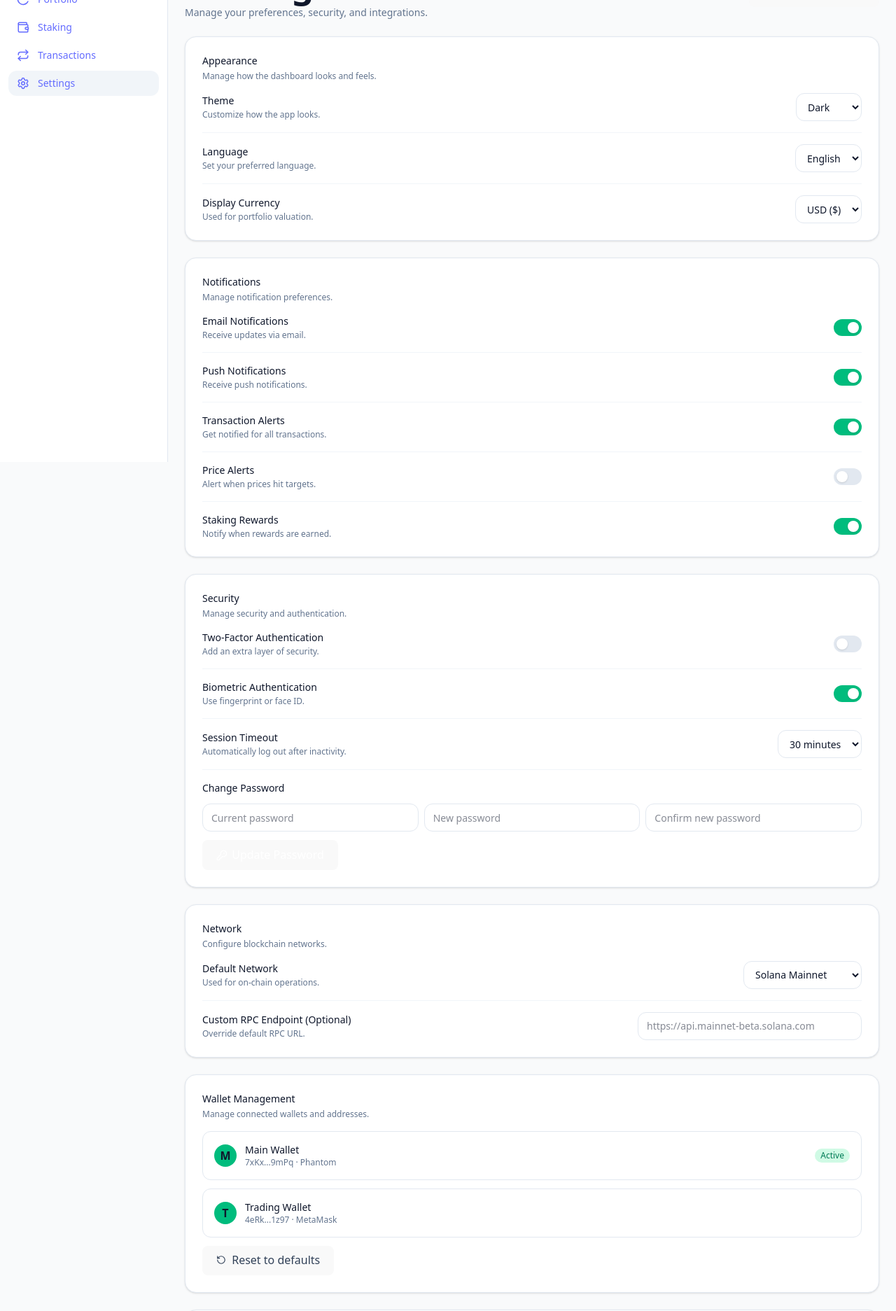
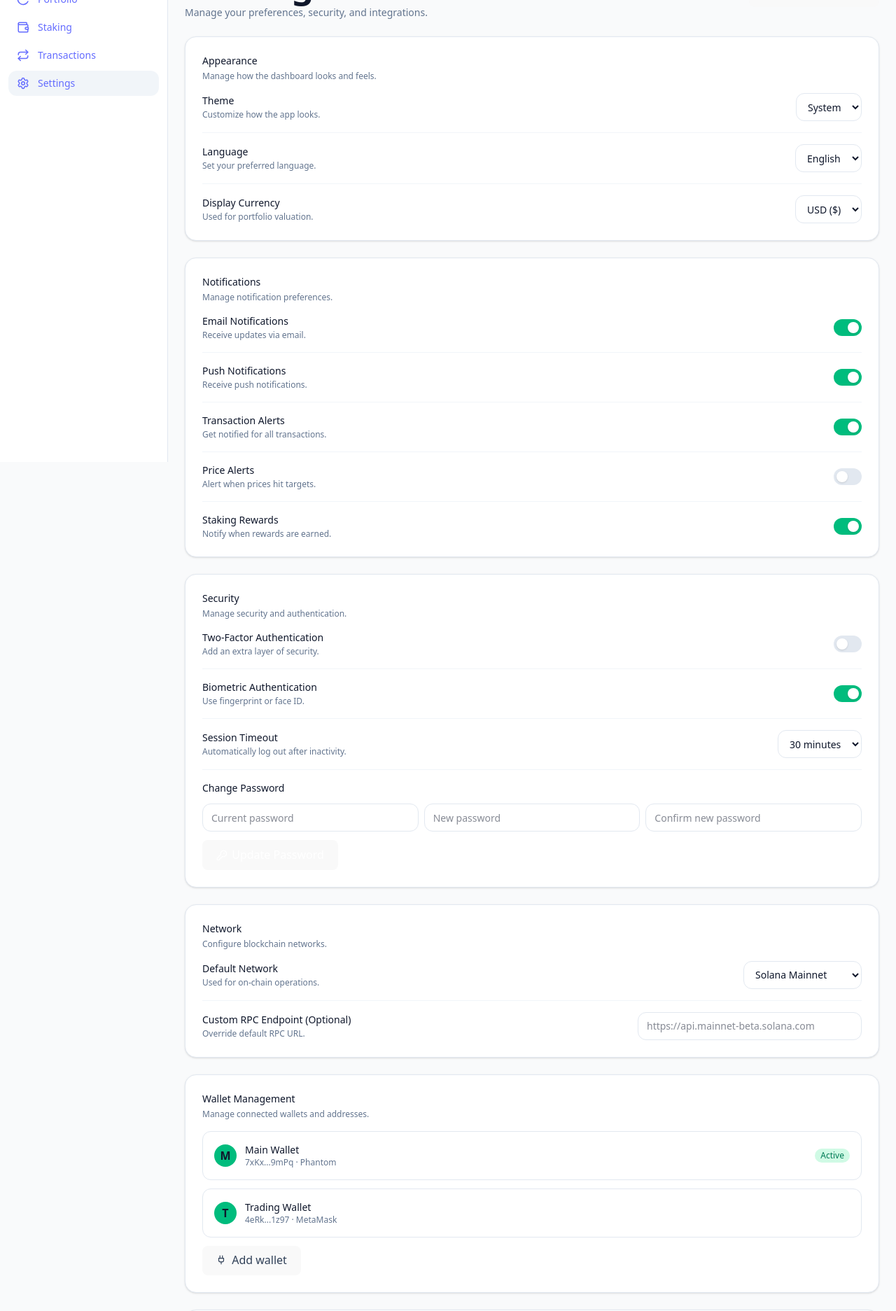
Before and after one commit to malih99/CryptoVault, a React (Vite) app: page /settings in a window 1280 px wide. Shown: the part 140-2013 px from the top of the page at 70% size. Built offline with nearby package versions, Linux system fonts and the light colour scheme.

Commit message:
Finish settings page: sync theme/lang with UI store, add confirmations and wire danger zone actions

```diff
--- a/src/features/settings/SettingsPage.tsx
+++ b/src/features/settings/SettingsPage.tsx
@@ -1,5 +1,6 @@
 import { useState } from "react";
 import { RotateCcw, Eye, KeyRound, Download, Trash2, Plug } from "lucide-react";
+import { useQueryClient } from "@tanstack/react-query";
 import Toggle from "../../components/ui/Toggle";
 import { Button } from "../../components/ui/Button";
 import SettingsSection from "./SettingsSection";
@@ -8,9 +9,14 @@ import { fieldBase } from "./settingsFieldBase";
 import { useSettings, type ThemePreference } from "./useSettings";
 import AlertModal from "../../components/ui/AlertModal";
 import ConfirmDialog from "../../components/ui/ConfirmDialog";
+import { useUI } from "../../store/ui.store";
+import { useWallet } from "../wallet/useWallet";
 
 export default function SettingsPage() {
   const { settings, update, resetToDefaults } = useSettings();
+  const { theme, locale, setTheme, setLocale } = useUI();
+  const { disconnect } = useWallet();
+  const queryClient = useQueryClient();
 
   const [currentPassword, setCurrentPassword] = useState("");
   const [newPassword, setNewPassword] = useState("");
@@ -23,13 +29,18 @@ export default function SettingsPage() {
   const [confirmClear, setConfirmClear] = useState(false);
   const [confirmDisconnect, setConfirmDisconnect] = useState(false);
   const [confirmDelete, setConfirmDelete] = useState(false);
+  const [confirmReset, setConfirmReset] = useState(false);
 
   const handleThemeChange = (value: string) => {
-    update("theme", value as ThemePreference);
+    const pref = value as ThemePreference;
+    update("theme", pref);
+    setTheme(pref);
   };
 
   const handleLanguageChange = (value: string) => {
-    update("language", value === "fa" ? "fa" : "en");
+    const lang = value === "fa" ? "fa" : "en";
+    update("language", lang);
+    setLocale(lang);
   };
 
   const handleCurrencyChange = (value: string) => {
@@ -126,13 +137,7 @@ export default function SettingsPage() {
   };
 
   const handleResetAll = () => {
-    if (
-      window.confirm(
-        "Reset all settings to their default values? This won't affect your assets. "
-      )
-    ) {
-      resetToDefaults();
-    }
+    setConfirmReset(true);
   };
 
   return (
@@ -173,7 +178,7 @@ export default function SettingsPage() {
         >
           <select
             className={fieldBase}
-            value={settings.theme}
+            value={theme}
             onChange={(e) => handleThemeChange(e.target.value)}
           >
             <option value="dark">Dark</option>
@@ -185,7 +190,7 @@ export default function SettingsPage() {
         <SettingRow label="Language" helper="Set your preferred language.">
           <select
             className={fieldBase}
-            value={settings.language}
+            value={locale}
             onChange={(e) => handleLanguageChange(e.target.value)}
           >
             <option value="en">English</option>
@@ -417,10 +422,10 @@ export default function SettingsPage() {
           <Button
             variant="outline"
             size="sm"
-            onClick={handleResetAll}
-            leftIcon={<RotateCcw className="h-3.5 w-3.5" />}
+            onClick={handleAddWallet}
+            leftIcon={<Plug className="h-3.5 w-3.5" />}
           >
-            Reset to defaults
+            Add wallet
           </Button>
         </div>
       </SettingsSection>
@@ -430,7 +435,6 @@ export default function SettingsPage() {
         title="Backup & Recovery"
         description="Secure your account with recovery options."
       >
-        {/* View recovery phrase */}
         {/* View recovery phrase */}
         <SettingRow
           label="Recovery Phrase"
@@ -600,6 +604,7 @@ export default function SettingsPage() {
           </Button>
         </SettingRow>
       </SettingsSection>
+
       {/* Alert */}
       {alert && (
         <AlertModal
@@ -610,19 +615,47 @@ export default function SettingsPage() {
         />
       )}
 
+      {/* Confirm: Reset settings */}
+      <ConfirmDialog
+        open={confirmReset}
+        title="Reset all settings"
+        description="This will restore all preferences to their default values. It won't affect your assets."
+        confirmText="Reset"
+        cancelText="Cancel"
+        tone="default"
+        onConfirm={() => {
+          setConfirmReset(false);
+          resetToDefaults();
+          // keep in sync with defaultSettings
+          setTheme("dark");
+          setLocale("en");
+          setAlert({
+            title: "Settings reset",
+            message: "All preferences have been reset to their defaults.",
+          });
+        }}
+        onCancel={() => setConfirmReset(false)}
+      />
+
       {/* Confirm: Clear history */}
       <ConfirmDialog
         open={confirmClear}
         title="Clear Transaction History"
-        description="This will remove all transaction records. This cannot be undone."
+        description="This will remove all transaction records and local view preferences. This cannot be undone."
         confirmText="Clear"
         cancelText="Cancel"
         tone="danger"
         onConfirm={() => {
           setConfirmClear(false);
+          try {
+            window.localStorage.removeItem("tx:list:view");
+          } catch {
+            // ignore
+          }
+          queryClient.removeQueries({ queryKey: ["transactions", "list"] });
           setAlert({
             title: "Done",
-            message: "Transaction history cleared (demo).",
+            message: "Transaction history cleared (locally).",
           });
         }}
         onCancel={() => setConfirmClear(false)}
@@ -638,9 +671,10 @@ export default function SettingsPage() {
         tone="danger"
         onConfirm={() => {
           setConfirmDisconnect(false);
+          disconnect();
           setAlert({
             title: "Disconnected",
-            message: "All wallets disconnected (demo).",
+            message: "All wallets disconnected.",
           });
         }}
         onCancel={() => setConfirmDisconnect(false)}
--- a/src/features/settings/useSettings.ts
+++ b/src/features/settings/useSettings.ts
@@ -59,32 +59,6 @@ const defaultSettings: SettingsState = {
   showTxHistory: true,
 };
 
-function applyTheme(theme: ThemePreference) {
-  if (typeof document === "undefined") return;
-  const root = document.documentElement;
-
-  const setDark = (isDark: boolean) => {
-    if (isDark) {
-      root.classList.add("dark");
-      root.dataset.theme = "dark";
-    } else {
-      root.classList.remove("dark");
-      root.dataset.theme = "light";
-    }
-  };
-
-  if (theme === "dark") {
-    setDark(true);
-  } else if (theme === "light") {
-    setDark(false);
-  } else {
-    const prefersDark = window.matchMedia?.(
-      "(prefers-color-scheme: dark)"
-    ).matches;
-    setDark(prefersDark);
-  }
-}
-
 export function useSettings() {
   const [settings, setSettings] = useState<SettingsState>(() => {
     if (typeof window === "undefined") {
@@ -100,7 +74,6 @@ export function useSettings() {
     }
   });
 
-  // ذخیره در localStorage
   useEffect(() => {
     try {
       window.localStorage.setItem(STORAGE_KEY, JSON.stringify(settings));
@@ -108,11 +81,6 @@ export function useSettings() {
       // ignore
     }
   }, [settings]);
-
-  // اعمال theme روی document
-  useEffect(() => {
-    applyTheme(settings.theme);
-  }, [settings.theme]);
 
   const update = <K extends keyof SettingsState>(
     key: K,
```
